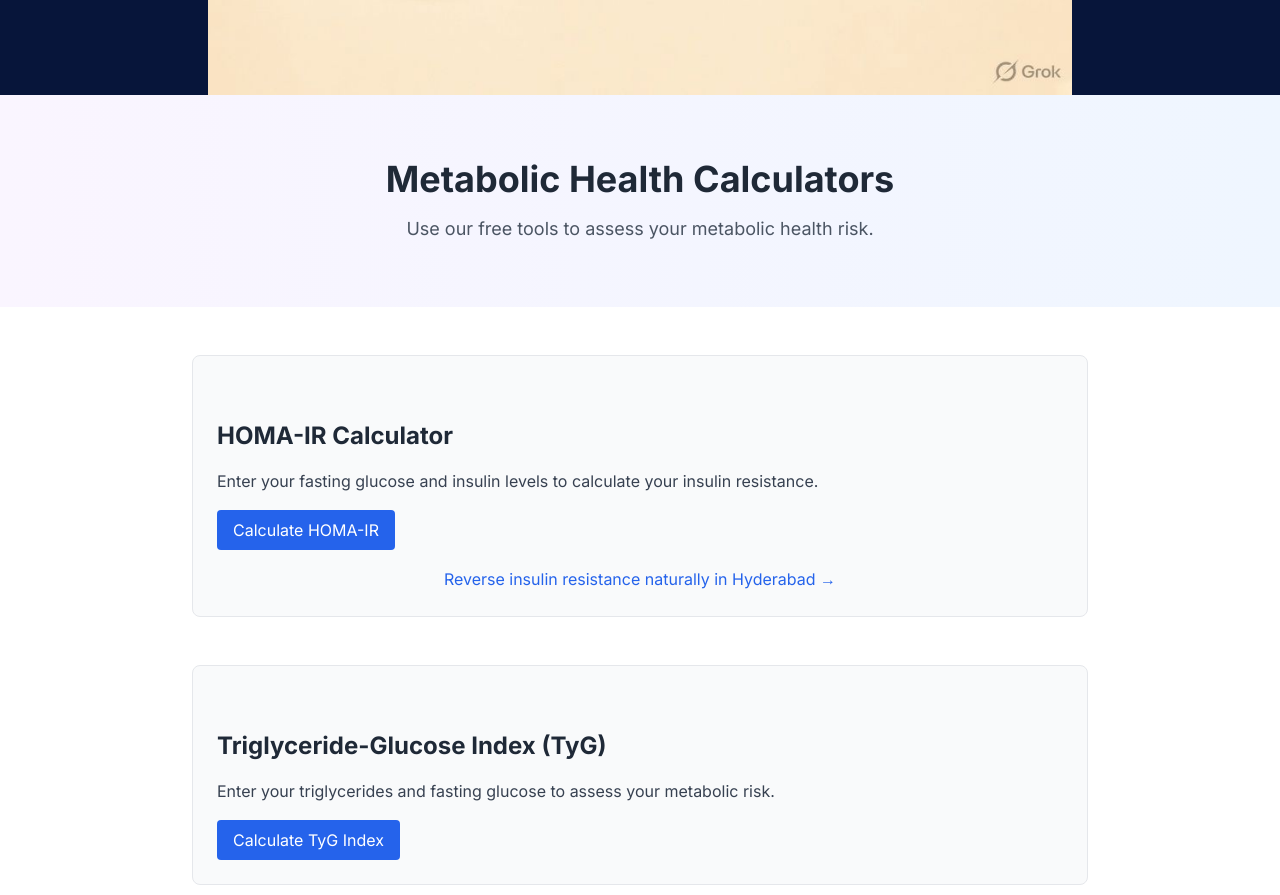
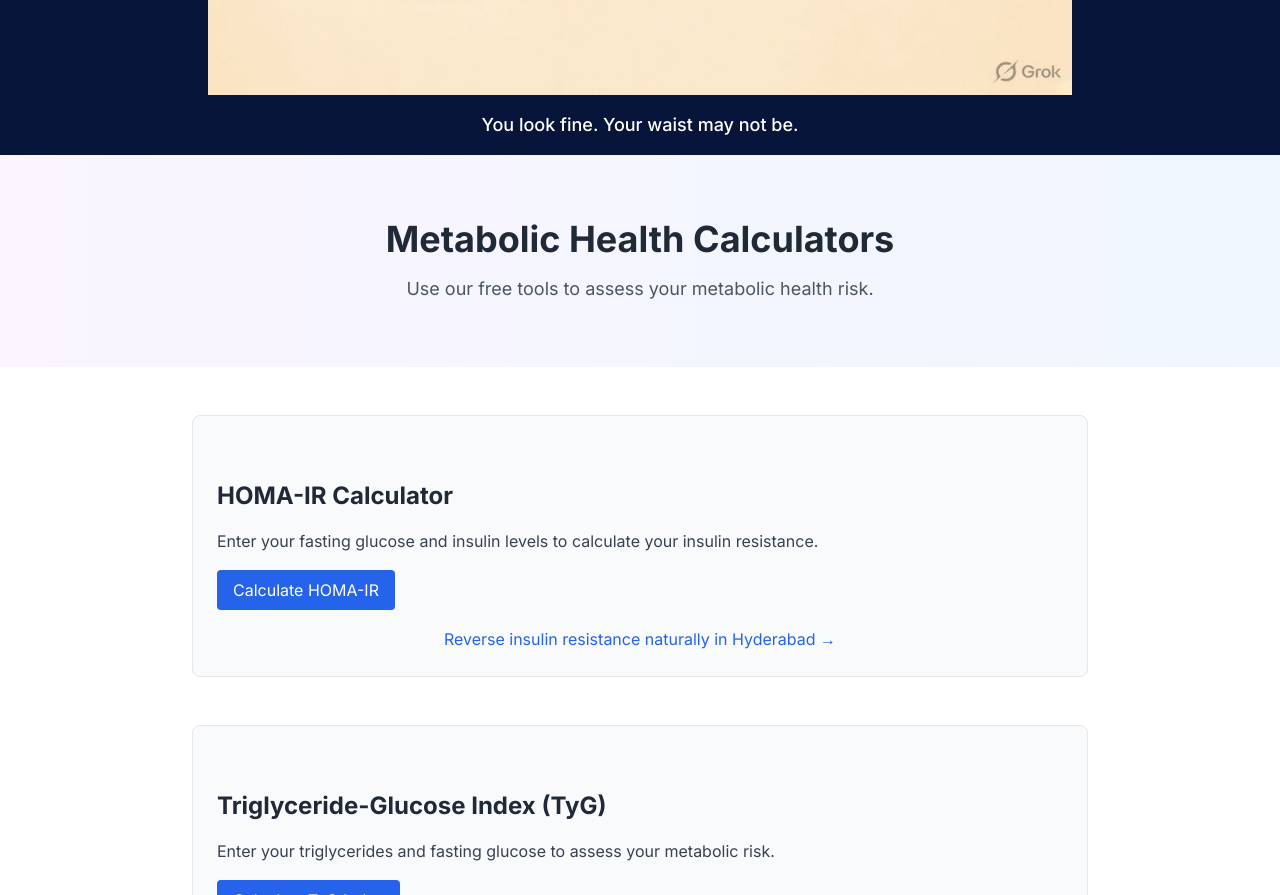
Before and after one commit to muddusurendranehru/homa-mvp-v2, a Next.js app in the folder web/: page /tools in a window 1280 px wide. Shown: the part 1489-2384 px from the top of the page. Built offline with nearby package versions, Linux system fonts and the light colour scheme; no server answers.

Commit message:
Update tools page caption

```diff
--- a/web/app/tools/page.tsx
+++ b/web/app/tools/page.tsx
@@ -14,13 +14,16 @@ export default function ToolsPage() {
         <div className="max-w-4xl mx-auto px-0 sm:px-4">
           <img
             src="/images/tools-hero-central-belly.jpg"
-            alt="The villain for India is your central belly and your ego — HOMA Clinic free health calculators"
+            alt="You look fine. Your waist may not be."
             width={1008}
             height={1792}
             loading="eager"
             style={{ width: '100%', height: 'auto', display: 'block' }}
           />
         </div>
+        <p className="text-center text-white text-base sm:text-lg font-medium px-4 py-4">
+          You look fine. Your waist may not be.
+        </p>
       </section>
 
       {/* Hero */}
```
